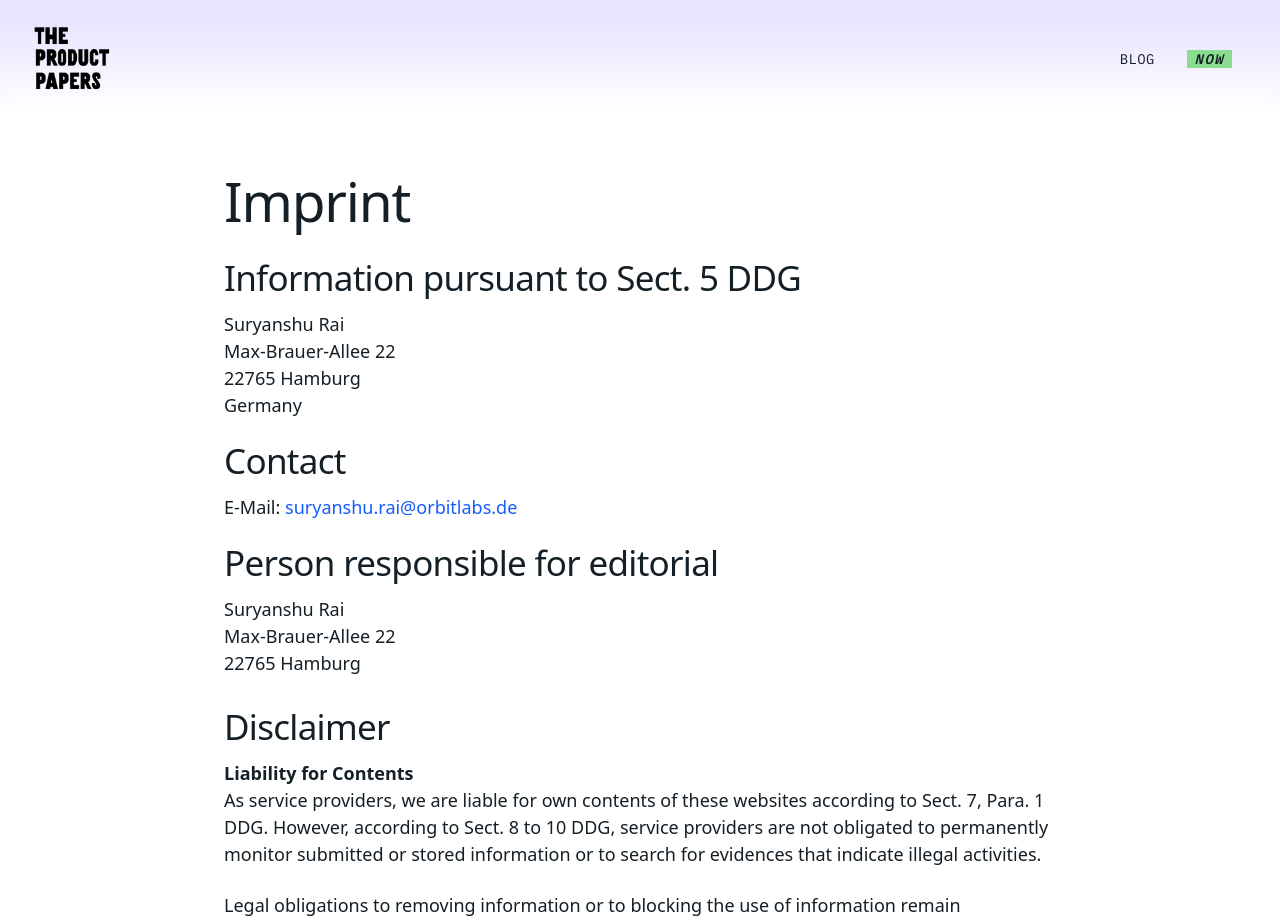
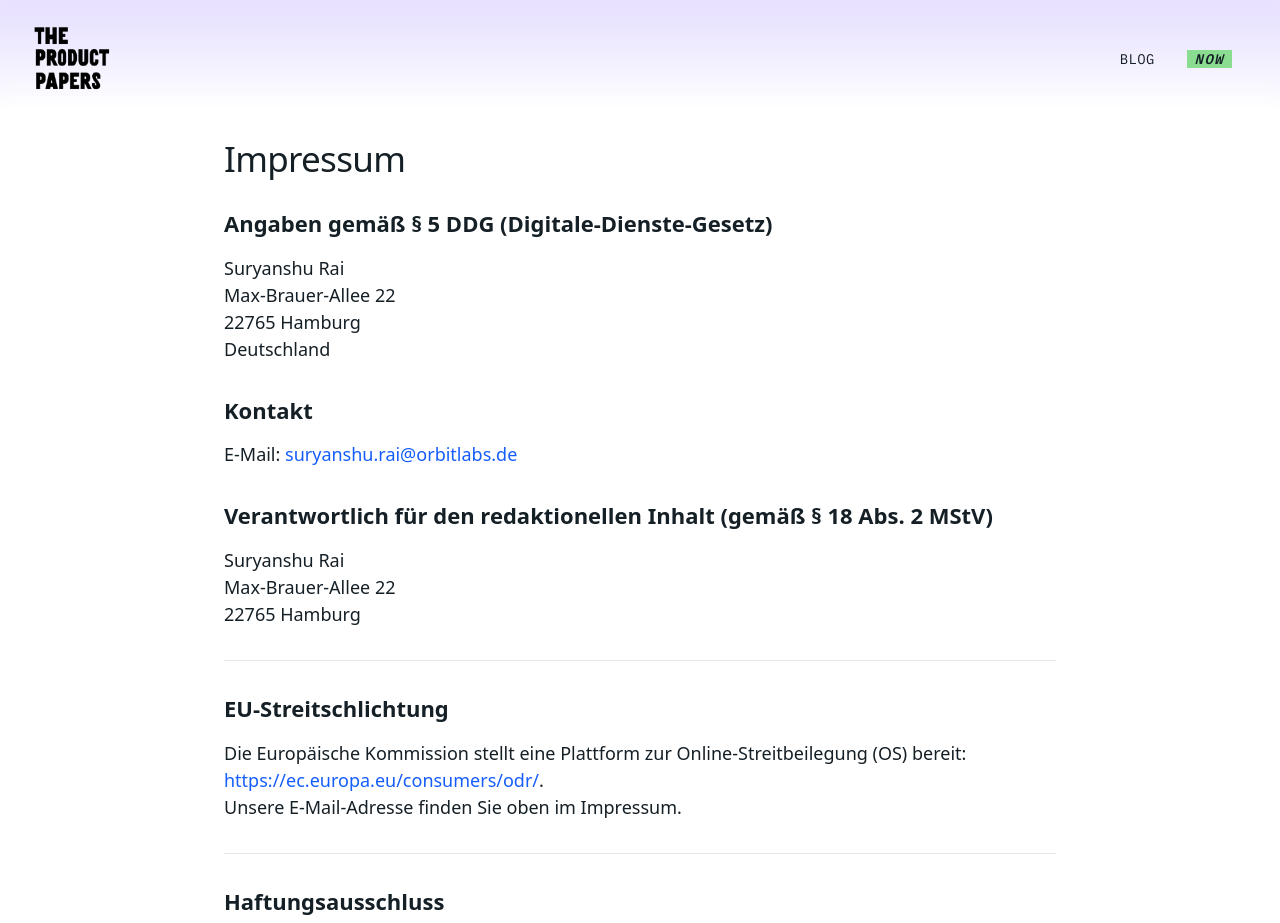
Before and after one commit to opp-dev/tpp-website, a Next.js app: page /impressum in a window 1280 px wide. Shown: the top 923 px of the page. Built offline with nearby package versions, Linux system fonts and the light colour scheme; no server answers.

Commit message:
update: impressum page text and styling

```diff
--- a/src/app/impressum/page.tsx
+++ b/src/app/impressum/page.tsx
@@ -1,43 +1,54 @@
+import type { Metadata } from "next";
+
+export const metadata: Metadata = {
+  title: "Impressum",
+};
+
 export default function Impressum() {
   return (
-    <div className="container mx-auto px-8 py-16 max-w-4xl">
-      <main>
-        <h2 className="text-3xl font-bold mb-8">Imprint</h2>
-        <div className="prose prose-lg">
-          <div className="mb-8">
-            <h3 className="text-xl font-semibold mb-4">Information pursuant to Sect. 5 DDG</h3>
+    <main className="container mx-auto p-8 max-w-4xl">
+      <h1 className="typography-h3 mb-8">Impressum</h1>
+      <div className="prose prose-lg max-w-none">
+
+        <h2 className="typography-h4 mb-4">Angaben gemäß § 5 DDG (Digitale-Dienste-Gesetz)</h2>
         <p className="mb-4">
           Suryanshu Rai<br />
           Max-Brauer-Allee 22<br />
           22765 Hamburg<br />
-              Germany
+          Deutschland
         </p>
 
-            <h3 className="text-xl font-semibold mb-4">Contact</h3>
+        <h2 className="typography-h4 mb-4 mt-8">Kontakt</h2>
         <p className="mb-4">
           E-Mail: <a href="mailto:suryanshu.rai@orbitlabs.de" className="text-blue-600 hover:underline">suryanshu.rai@orbitlabs.de</a>
         </p>
 
-            <h3 className="text-xl font-semibold mb-4">Person responsible for editorial</h3>
+        <h2 className="typography-h4 mb-4 mt-8">Verantwortlich für den redaktionellen Inhalt (gemäß § 18 Abs. 2 MStV)</h2>
         <p className="mb-4">
           Suryanshu Rai<br />
           Max-Brauer-Allee 22<br />
           22765 Hamburg
         </p>
-          </div>
 
-          <div className="mb-8">
-            <h3 className="text-xl font-semibold mb-4">Disclaimer</h3>
+        <hr className="my-8 border-gray-200" />
+
+        <h2 className="typography-h4 mb-4">EU-Streitschlichtung</h2>
         <p className="mb-4">
-              <strong>Liability for Contents</strong><br />
-              As service providers, we are liable for own contents of these websites according to Sect. 7, Para. 1 DDG. However, according to Sect. 8 to 10 DDG, service providers are not obligated to permanently monitor submitted or stored information or to search for evidences that indicate illegal activities.
+          Die Europäische Kommission stellt eine Plattform zur Online-Streitbeilegung (OS) bereit: <a href="https://ec.europa.eu/consumers/odr/" target="_blank" rel="noopener noreferrer" className="text-blue-600 hover:underline">https://ec.europa.eu/consumers/odr/</a>.<br />
+          Unsere E-Mail-Adresse finden Sie oben im Impressum.
+        </p>
+
+        <hr className="my-8 border-gray-200" />
+
+        <h2 className="typography-h4 mb-4">Haftungsausschluss</h2>
+        <p className="mb-4">
+          <strong>Haftung für Inhalte</strong><br />
+          Als Diensteanbieter sind wir gemäß § 7 Abs. 1 DDG für eigene Inhalte auf diesen Seiten nach den allgemeinen Gesetzen verantwortlich. Nach § 8 bis 10 DDG sind wir als Diensteanbieter jedoch nicht verpflichtet, übermittelte oder gespeicherte fremde Informationen zu überwachen oder nach Umständen zu forschen, die auf eine rechtswidrige Tätigkeit hinweisen.
         </p>
         <p>
-              Legal obligations to removing information or to blocking the use of information remain unchallenged. In this case, liability is only possible at the time of knowledge about a specific violation of law. Illegal contents will be removed immediately at the time we get knowledge of them.
+          Verpflichtungen zur Entfernung oder Sperrung der Nutzung von Informationen nach den allgemeinen Gesetzen bleiben hiervon unberührt. Eine diesbezügliche Haftung ist jedoch erst ab dem Zeitpunkt der Kenntnis einer konkreten Rechtsverletzung möglich. Bei Bekanntwerden von entsprechenden Rechtsverletzungen werden wir diese Inhalte umgehend entfernen.
         </p>
       </div>
-        </div>
     </main>
-    </div>
   );
 }
--- a/src/components/Footer.tsx
+++ b/src/components/Footer.tsx
@@ -46,7 +46,7 @@ const getWeatherCondition = (code: number, isDay: boolean): { condition: string;
 };
 
 const legalLinks = [
-  { href: '/impressum', label: 'Imprint' },
+  { href: '/impressum', label: 'Impressum' },
   { href: '/datenschutzerklaerung', label: 'Datenschutz\u00ADerklärung' },
 ];
 
```
Lines whose indentation alone changed are shown as unchanged.
